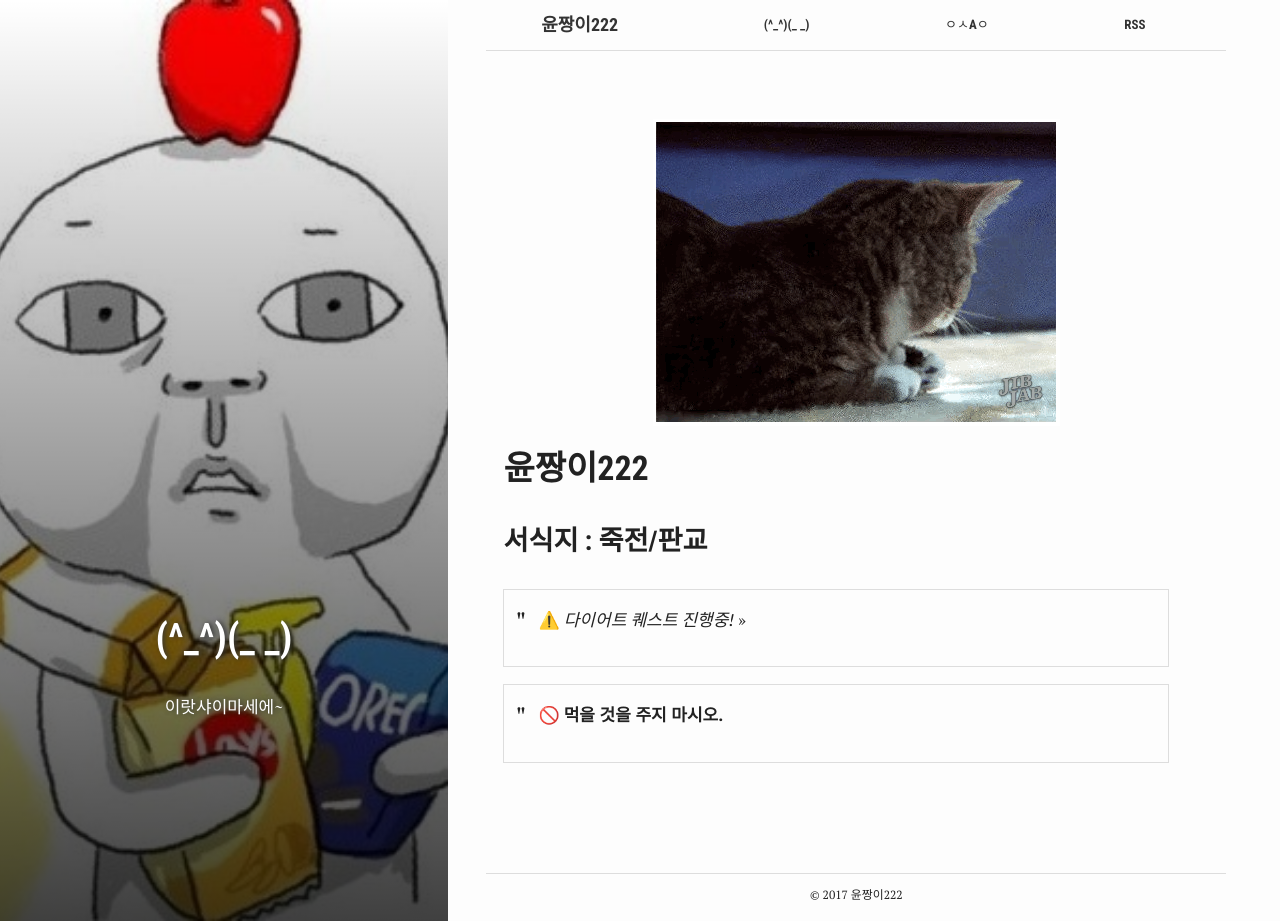
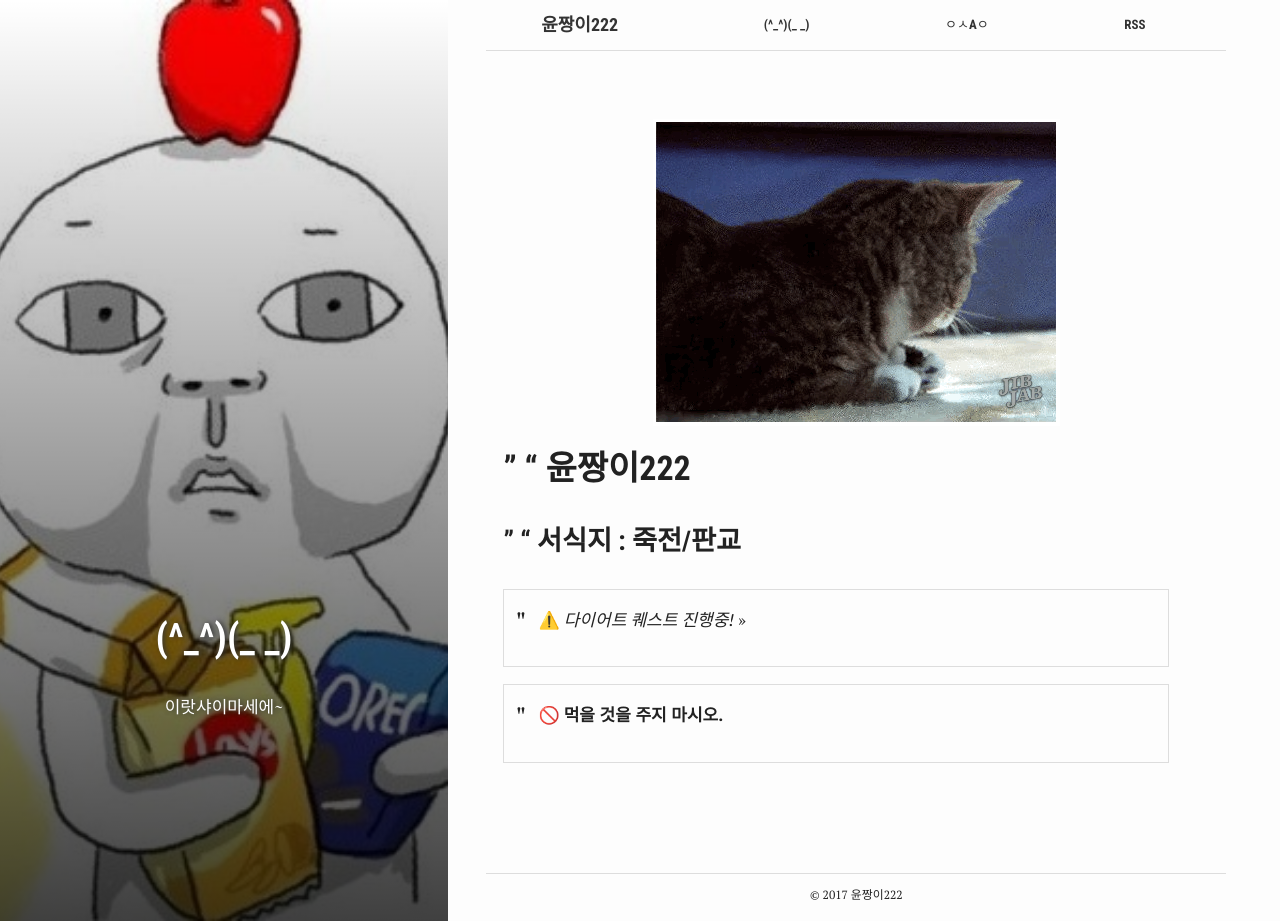
Before and after one commit to yunzzang222/queserasera_zz, a Jekyll site: the page built from (^_^)(_ _).md, in a window 1280 px wide and 921 px high. Built offline with Jekyll 4.4.1, drawn with Linux system fonts in a browser that asks for light colours.

Commit message:
Update (^_^)(_ _).md

```diff
--- a/(^_^)(_ _).md
+++ b/(^_^)(_ _).md
@@ -11,8 +11,8 @@ active: (^_^)(_ _)
 
 ![크아앙 이미지](/assets/images/KakaoTalk_Photo_2017-08-12-15-36-54.gif)
 
-# 윤짱이222
-###     서식지 : 죽전/판교
+# "                " 윤짱이222
+### "                " 서식지 : 죽전/판교
 
 
 
```
